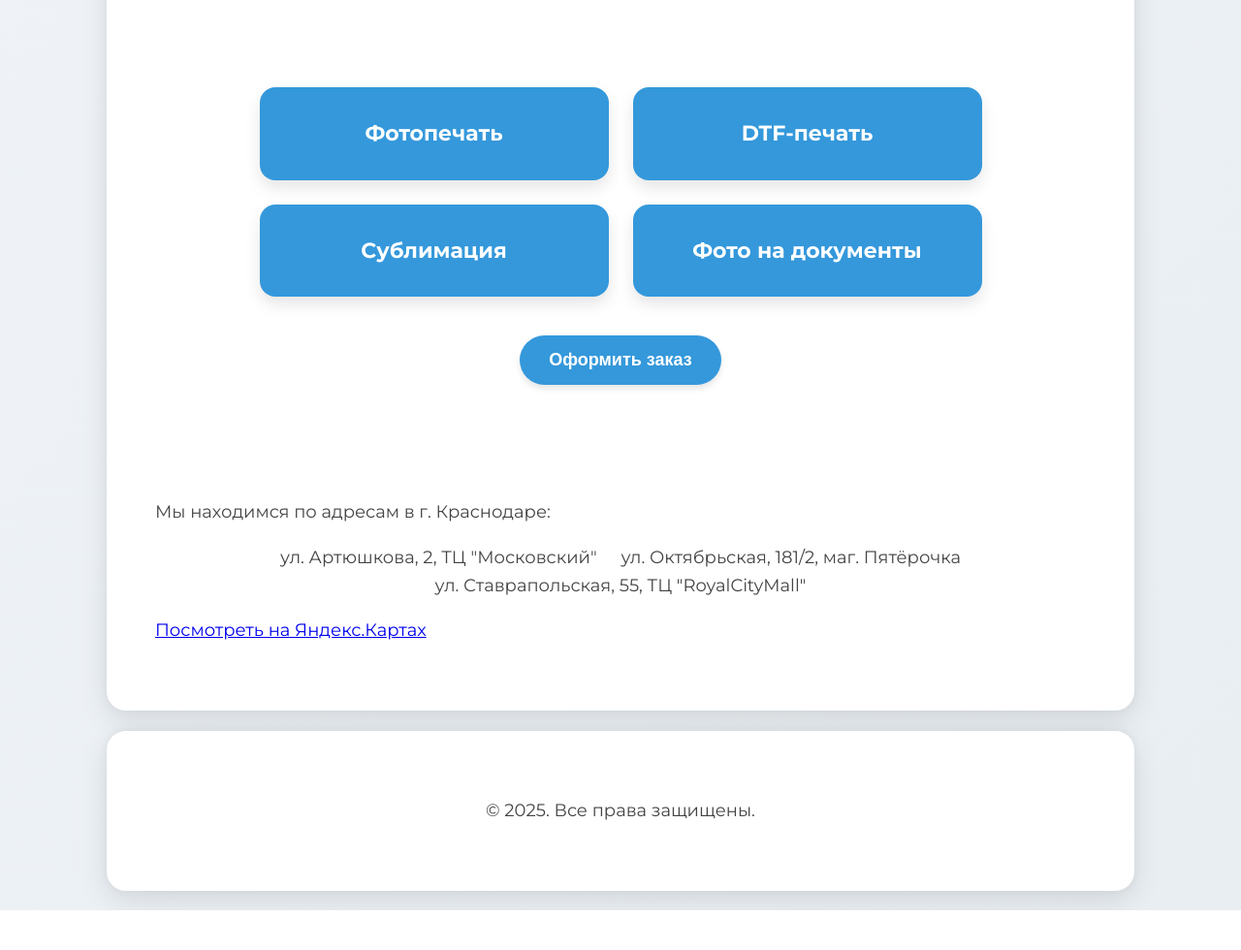
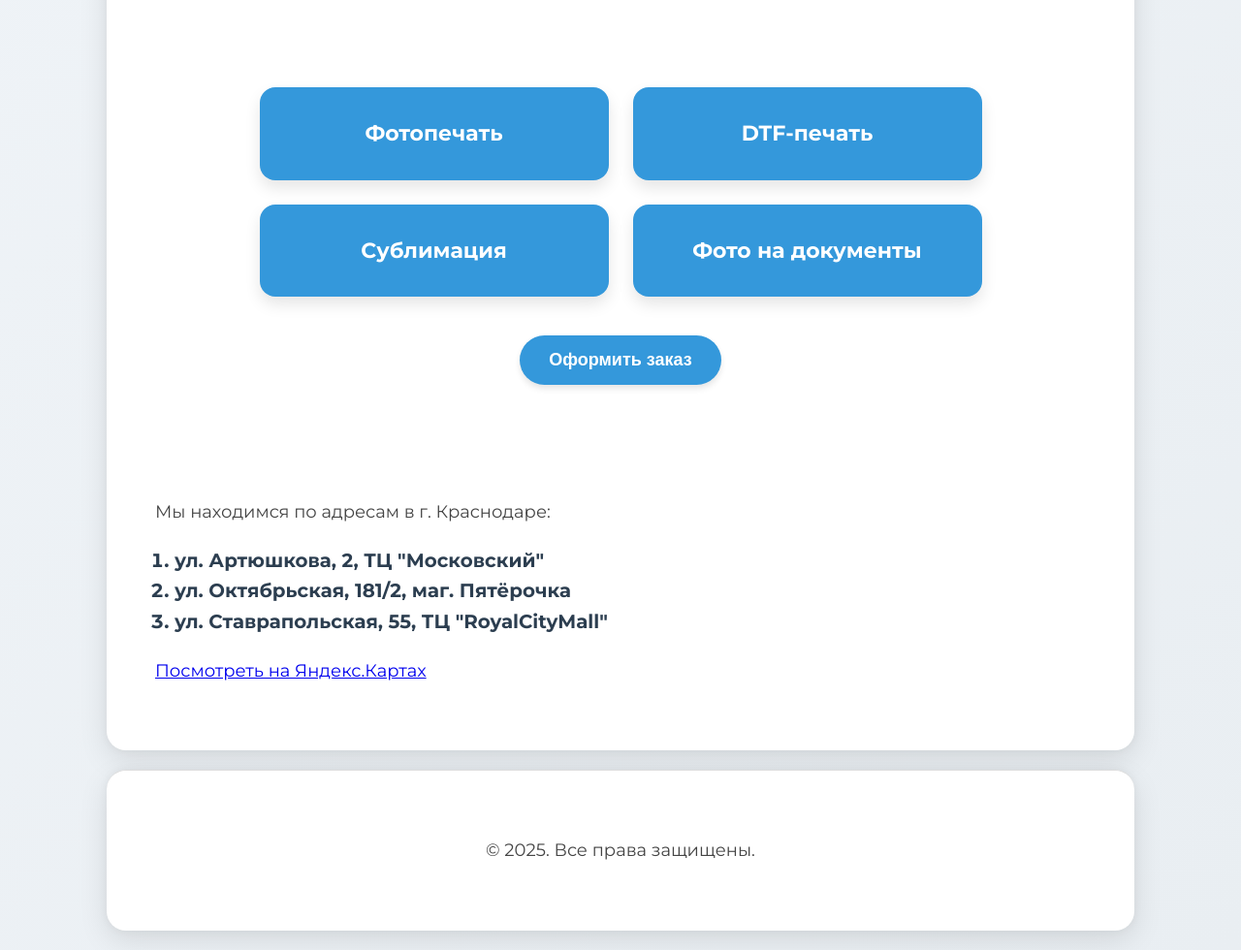
Before and after one commit to makssukhum-lgtm/my-shop-site, a plain HTML site: page index.html in a window 1280 px wide. Shown: the part 703-1683 px from the top of the page at 97% size. Before the commit the page ends 1642 px from the top, so only its background shows below. Drawn offline with Linux system fonts and the light colour scheme.

Commit message:
Add files via upload

```diff
--- a/index.html
+++ b/index.html
@@ -53,11 +53,11 @@
             <h2>Свяжитесь с нами</h2>
             <div class="contact-info">
                 <p>Мы находимся по адресам в г. Краснодаре:</p>
-                <ul>
+                <ol class="address-list">
                     <li>ул. Артюшкова, 2, ТЦ "Московский"</li>
                     <li>ул. Октябрьская, 181/2, маг. Пятёрочка</li>
                     <li>ул. Ставрапольская, 55, ТЦ "RoyalCityMall"</li>
-                </ul>
+                </ol>
                 <p><a href="https://yandex.ru/maps/-/CHxNeXzr">Посмотреть на Яндекс.Картах</a></p>
             </div>
         </section>
--- a/style.css
+++ b/style.css
@@ -231,7 +231,16 @@ h1, h2 {
     box-shadow: 0 6px 8px rgba(0,0,0,0.15);
 }
 
-/* Ссылки в футере */
+/* Стили для адресов в футере */
+.address-list {
+    text-align: left;
+    padding-left: 20px;
+    list-style-type: decimal;
+    font-size: 1.1em;
+    font-weight: bold;
+    color: #2c3e50; /* Темный цвет для лучшей читаемости */
+}
+
 ul {
     list-style-type: none;
     padding: 0;
```
